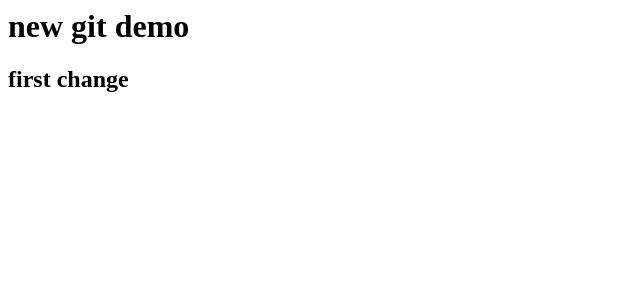
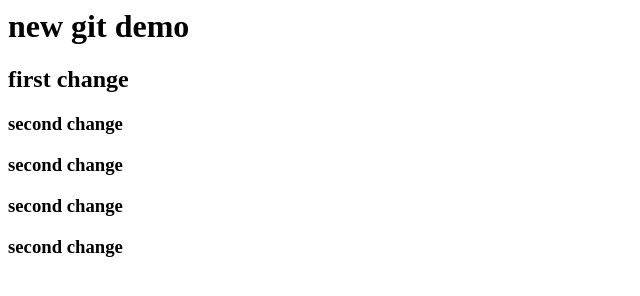
Before and after one commit to zalmone/ZalmoneGitDemo, a plain HTML site: page index.html in a window 1280 px wide. Shown: the whole page, without its empty margins (0-640 px from the left). Drawn offline with Linux system fonts and the light colour scheme.

Commit message:
second change in index.html

```diff
--- a/index.html
+++ b/index.html
@@ -2,5 +2,9 @@
 	<body>
 		<h1>new git demo</h1>
 		<h2>first change</h2>
+		<h3>second change</h3>
+		<h3>second change</h3>
+		<h3>second change</h3>
+		<h3>second change</h3>
 	</body>
 </html>
```
